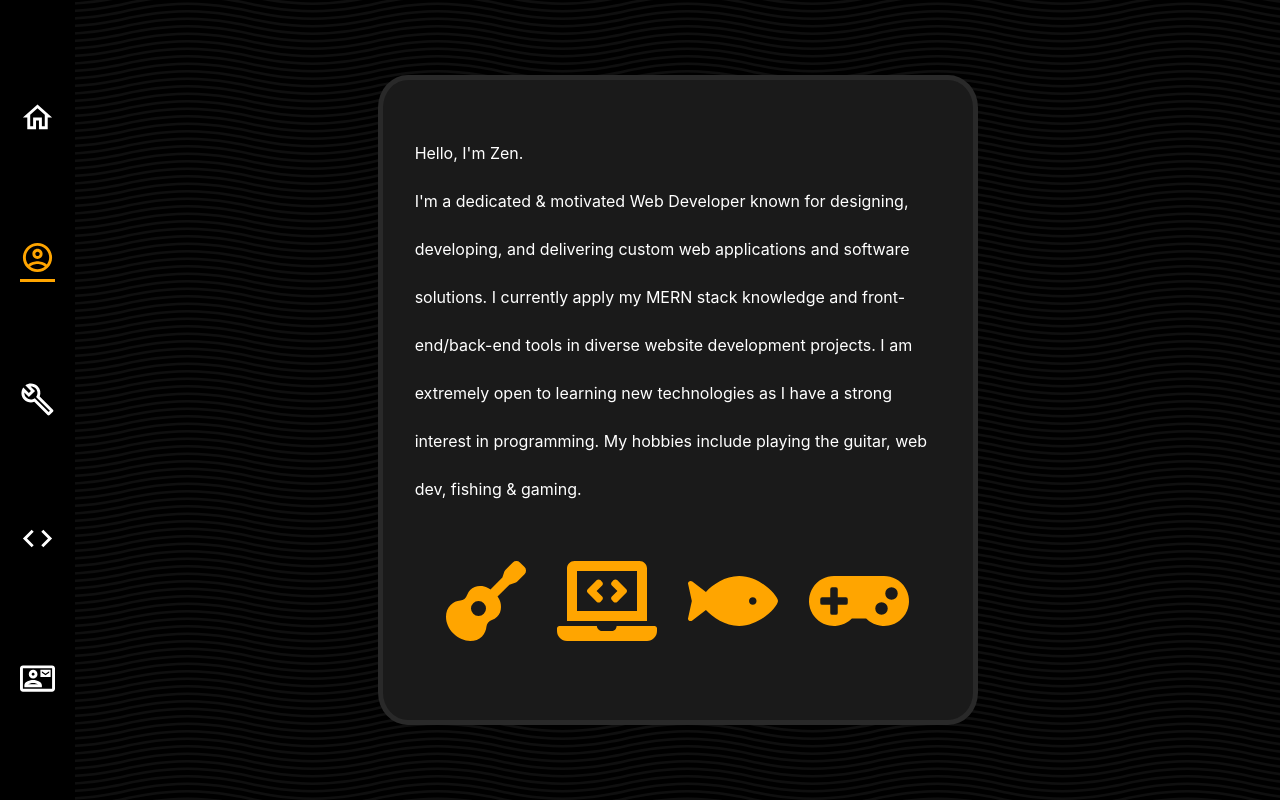
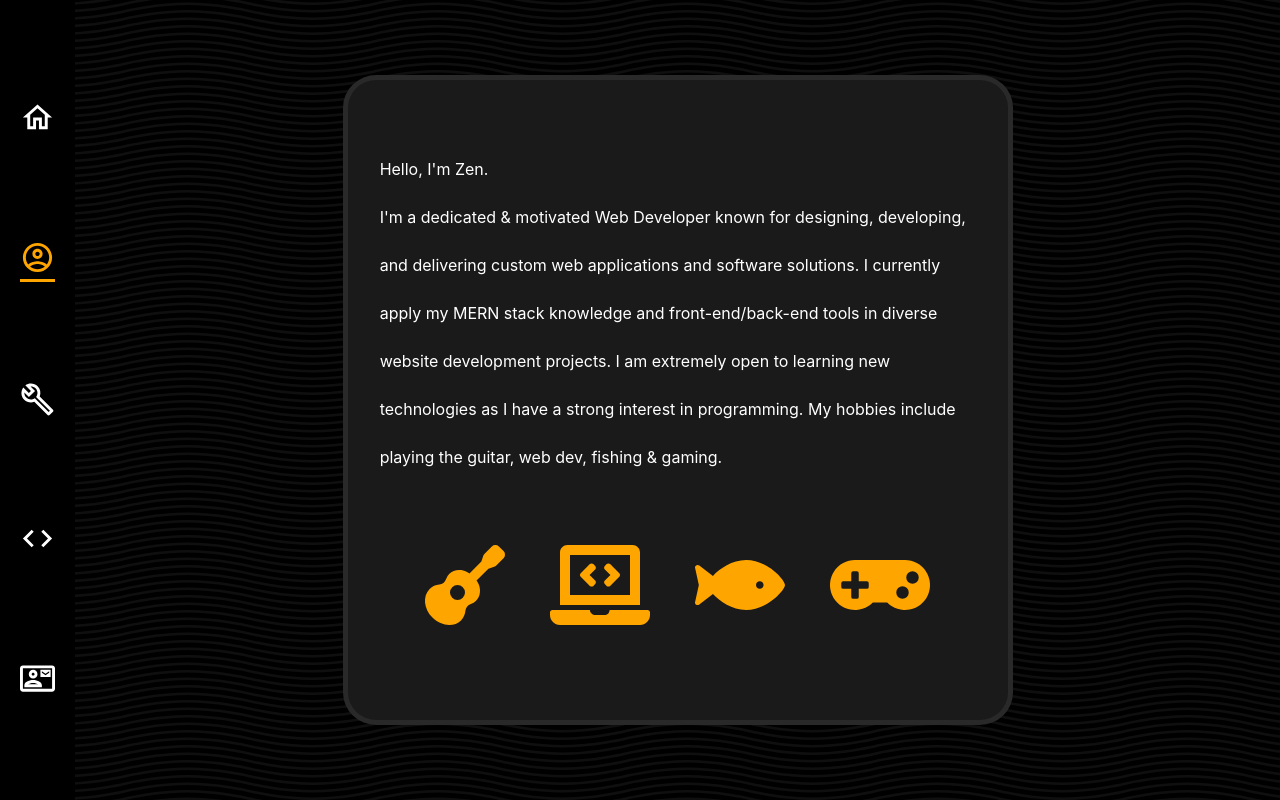
Before and after one commit to ZenFarhat/portfoliov2, a React (Create React App) app: page /about in a window 1280 px wide. Built offline with nearby package versions, Linux system fonts and the light colour scheme.

Commit message:
firebase deploy/gb

```diff
--- a/src/components/About/About.css
+++ b/src/components/About/About.css
@@ -11,7 +11,7 @@
   display: flex;
   flex-direction: column;
   height: 650px;
-  width: 600px;
+  width: 670px;
   justify-content: space-evenly;
   align-content: center;
   background-color: #1a1a1a;
@@ -37,7 +37,7 @@
   color: orange;
 }
 
-@media only screen and (max-width: 590px) {
+@media only screen and (max-width: 677px) {
   .about {
     margin-left: 10vh;
     height: 100vh;
--- a/src/components/Home/Home.css
+++ b/src/components/Home/Home.css
@@ -34,7 +34,7 @@
 
 .contact__button {
   width: 275px;
-  padding: 2rem;
+  padding: 1.2rem 0rem;
   font-size: 2rem;
   font-family: inherit;
   border-radius: 20px;
@@ -70,7 +70,6 @@ a {
 .home-icon:hover {
   cursor: pointer;
   color: orange;
-  transform: scale(1.5);
 }
 
 @media only screen and (max-width: 500px) {
```
Also changed, not shown: 1 other file (tests, documents, lock files or other folders).
